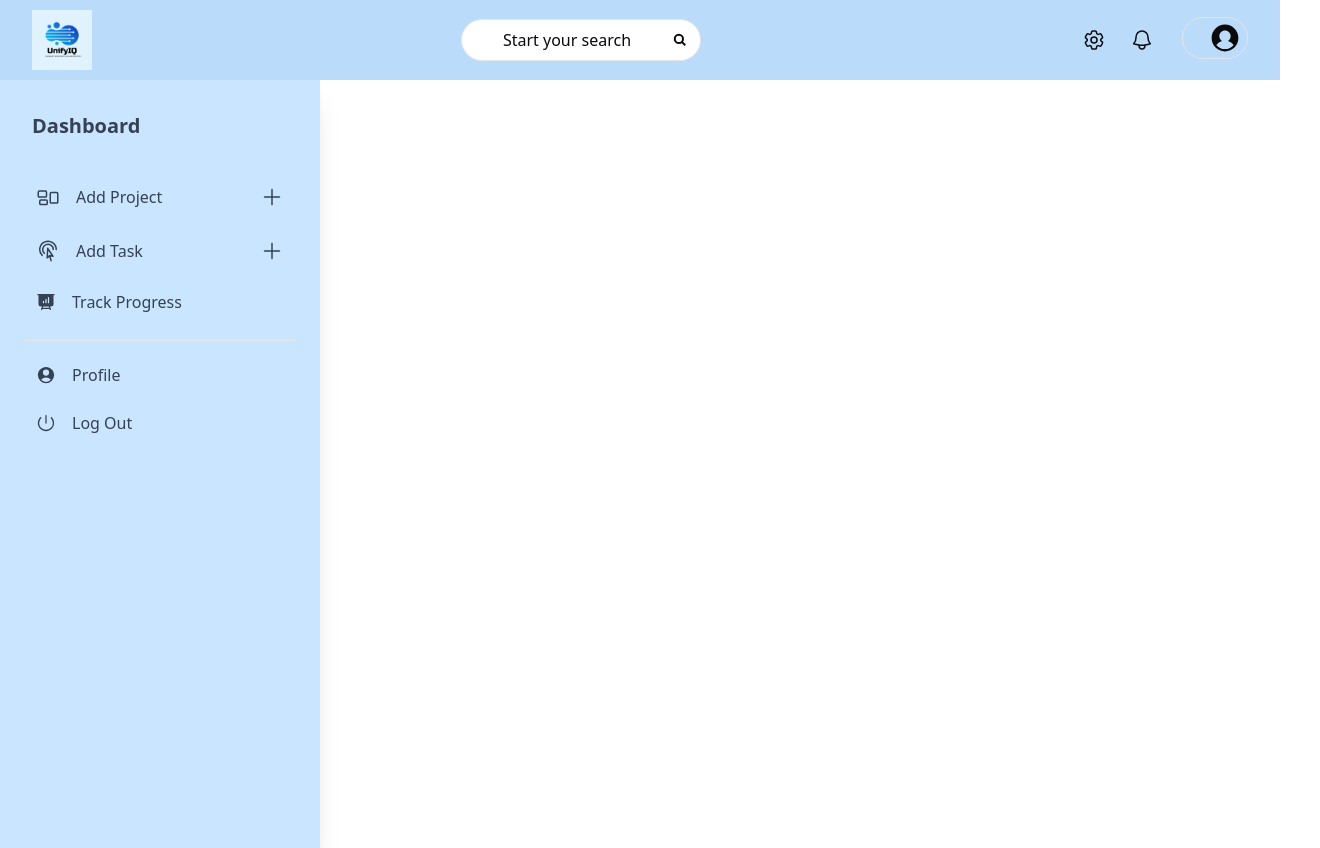
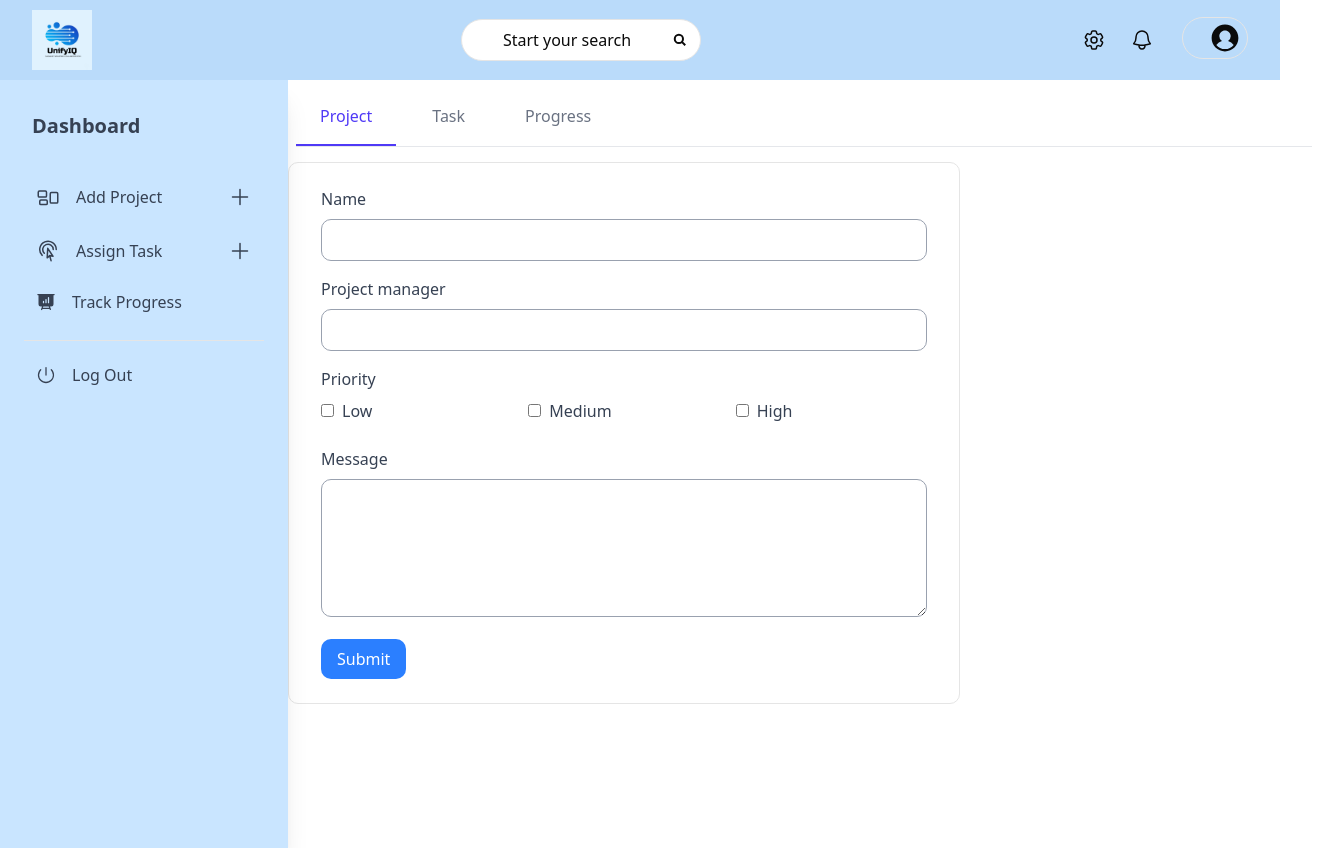
Before and after one commit to as-ga/UnifyIQ, a Next.js app: page /project in a window 1280 px wide. Shown: the whole page, 1320 px wide, since content can reach past the window. Built offline with nearby package versions, Linux system fonts and the light colour scheme.

Commit message:
add project

```diff
--- a/app/project/page.tsx
+++ b/app/project/page.tsx
@@ -1,6 +1,10 @@
+"use client";
 import React from "react";
 import Image from "next/image";
+import { useState } from "react";
 const page = () => {
+  const [activeTab, setActiveTab] = useState("Project");
+  const tabs = ["Project", "Task", "Progress"];
   return (
     <div>
       <nav className=" bg-[#badbfa] w-full flex relative justify-between items-center mx-auto px-8 h-20">
@@ -118,6 +122,7 @@ const page = () => {
           </div>
         </div>
       </nav>
+      <aside className="flex ">
         {/* sidebar section */}
         <section>
           <div className="relative bg-[#c9e5ff] flex h-[calc(100vh-2rem)] w-full max-w-[20rem] flex-col   bg-clip-border p-4 text-gray-700 shadow-xl shadow-blue-gray-900/5">
@@ -193,7 +198,7 @@ const page = () => {
                       </svg>
                     </div>
                     <p className="block mr-auto font-sans text-base antialiased font-normal leading-relaxed text-blue-gray-900">
-                    Add Task
+                      Assign Task
                     </p>
                     <span className="ml-4">
                       <svg
@@ -251,25 +256,6 @@ const page = () => {
                     className="w-5 h-5">
                     <path
                       fillRule="evenodd"
-                    d="M18.685 19.097A9.723 9.723 0 0021.75 12c0-5.385-4.365-9.75-9.75-9.75S2.25 6.615 2.25 12a9.723 9.723 0 003.065 7.097A9.716 9.716 0 0012 21.75a9.716 9.716 0 006.685-2.653zm-12.54-1.285A7.486 7.486 0 0112 15a7.486 7.486 0 015.855 2.812A8.224 8.224 0 0112 20.25a8.224 8.224 0 01-5.855-2.438zM15.75 9a3.75 3.75 0 11-7.5 0 3.75 3.75 0 017.5 0z"
-                    clipRule="evenodd"
-                  />
-                </svg>
-              </div>
-              Profile
-            </div>
-            <div
-              role="button"
-              className="flex items-center w-full p-3 leading-tight transition-all rounded-lg outline-none text-start hover:bg-blue-gray-50 hover:bg-opacity-80 hover:text-blue-gray-900 focus:bg-blue-gray-50 focus:bg-opacity-80 focus:text-blue-gray-900 active:bg-blue-gray-50 active:bg-opacity-80 active:text-blue-gray-900">
-              <div className="grid mr-4 place-items-center">
-                <svg
-                  xmlns="http://www.w3.org/2000/svg"
-                  viewBox="0 0 24 24"
-                  fill="currentColor"
-                  aria-hidden="true"
-                  className="w-5 h-5">
-                  <path
-                    fillRule="evenodd"
                       d="M12 2.25a.75.75 0 01.75.75v9a.75.75 0 01-1.5 0V3a.75.75 0 01.75-.75zM6.166 5.106a.75.75 0 010 1.06 8.25 8.25 0 1011.668 0 .75.75 0 111.06-1.06c3.808 3.807 3.808 9.98 0 13.788-3.807 3.808-9.98 3.808-13.788 0-3.808-3.807-3.808-9.98 0-13.788a.75.75 0 011.06 0z"
                       clipRule="evenodd"
                     />
@@ -280,6 +266,161 @@ const page = () => {
             </nav>
           </div>
         </section>
+        {/* tabs */}
+        <section>
+          <div className="tabs">
+            <div className="block w-[80vw] p-1 m-1">
+              <ul className="flex border-b border-gray-200 space-x-3 transition-all duration-300 -mb-px">
+                {tabs.map((tab) => (
+                  <li key={tab}>
+                    <button
+                      onClick={() => setActiveTab(tab)}
+                      className={`inline-block py-4 px-6 text-gray-500 hover:text-gray-800 font-medium border-b-2 border-transparent ${
+                        activeTab === tab
+                          ? "border-b-indigo-600 text-indigo-600"
+                          : ""
+                      }`}
+                      role="tab">
+                      {tab}
+                    </button>
+                  </li>
+                ))}
+              </ul>
+            </div>
+
+            <div className="mt-3">
+              {activeTab === "Project" && (
+                <div role="tabpanel">
+                  <div className="bg-white border rounded-lg px-8 py-6  max-w-2xl">
+                    <form>
+                      <div className="mb-4">
+                        <label
+                          htmlFor="name"
+                          className="block text-gray-700 font-medium mb-2">
+                          Name
+                        </label>
+                        <input
+                          type="text"
+                          id="name"
+                          name="name"
+                          className="border border-gray-400 p-2 w-full rounded-lg focus:outline-none focus:border-blue-400"
+                          required
+                        />
+                      </div>
+                      <div className="mb-4">
+                        <label
+
+                          className="block text-gray-700 font-medium mb-2">
+                          Project manager
+                        </label>
+                        <input
+                          type="number"
+                          id="age"
+                          name="age"
+                          className="border border-gray-400 p-2 w-full rounded-lg focus:outline-none focus:border-blue-400"
+                          required
+                        />
+                      </div>
+                      <div className="mb-4">
+                        <label className="block text-gray-700 font-medium mb-2">
+                          Priority
+                        </label>
+                        <div className="flex flex-wrap -mx-2">
+                          <div className="px-2 w-1/3">
+                            <label
+                              htmlFor="animal-cat"
+                              className="block text-gray-700 font-medium mb-2">
+                              <input
+                                type="checkbox"
+                                id="animal-cat"
+                                name="animal[]"
+                                defaultValue="cat"
+                                className="mr-2"
+                              />
+                              Low
+                            </label>
+                          </div>
+                          <div className="px-2 w-1/3">
+                            <label
+                              htmlFor="animal-dog"
+                              className="block text-gray-700 font-medium mb-2">
+                              <input
+                                type="checkbox"
+                                id="animal-dog"
+                                name="animal[]"
+                                defaultValue="dog"
+                                className="mr-2"
+                              />
+                              Medium
+                            </label>
+                          </div>
+                          <div className="px-2 w-1/3">
+                            <label
+                              htmlFor="animal-bird"
+                              className="block text-gray-700 font-medium mb-2">
+                              <input
+                                type="checkbox"
+                                id="animal-bird"
+                                name="animal[]"
+                                defaultValue="bird"
+                                className="mr-2"
+                              />
+                              High
+                            </label>
+                          </div>
+                        </div>
+                      </div>
+                      <div className="mb-4">
+                        <label
+                          htmlFor="message"
+                          className="block text-gray-700 font-medium mb-2">
+                          Message
+                        </label>
+                        <textarea
+                          id="message"
+                          name="message"
+                          className="border border-gray-400 p-2 w-full rounded-lg focus:outline-none focus:border-blue-400"
+                          rows={5}
+                          defaultValue={""}
+                        />
+                      </div>
+                      <div>
+                        <button
+                          type="submit"
+                          className="bg-blue-500 text-white px-4 py-2 rounded-lg hover:bg-blue-600">
+                          Submit
+                        </button>
+                      </div>
+                    </form>
+                  </div>
+                </div>
+              )}
+              {activeTab === "Task" && (
+                <div role="tabpanel">
+                  <p className="text-gray-500 dark:text-gray-400">
+                    This is the{" "}
+                    <em className="font-semibold text-gray-800 dark:text-gray-200">
+                      second
+                    </em>{" "}
+                    tab’s content.
+                  </p>
+                </div>
+              )}
+              {activeTab === "Progress" && (
+                <div role="tabpanel">
+                  <p className="text-gray-500 dark:text-gray-400">
+                    This is the{" "}
+                    <em className="font-semibold text-gray-800 dark:text-gray-200">
+                      third
+                    </em>{" "}
+                    tab’s content.
+                  </p>
+                </div>
+              )}
+            </div>
+          </div>
+        </section>
+      </aside>
     </div>
   );
 };
```
Lines whose indentation alone changed are shown as unchanged.
